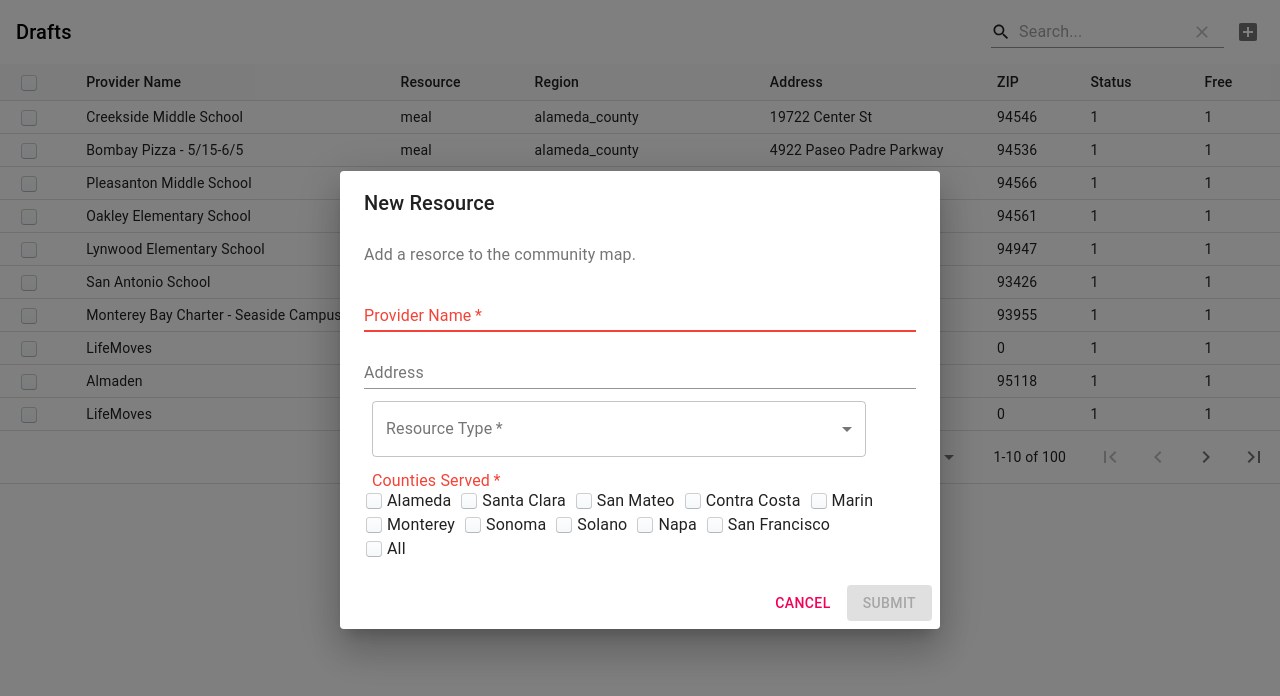
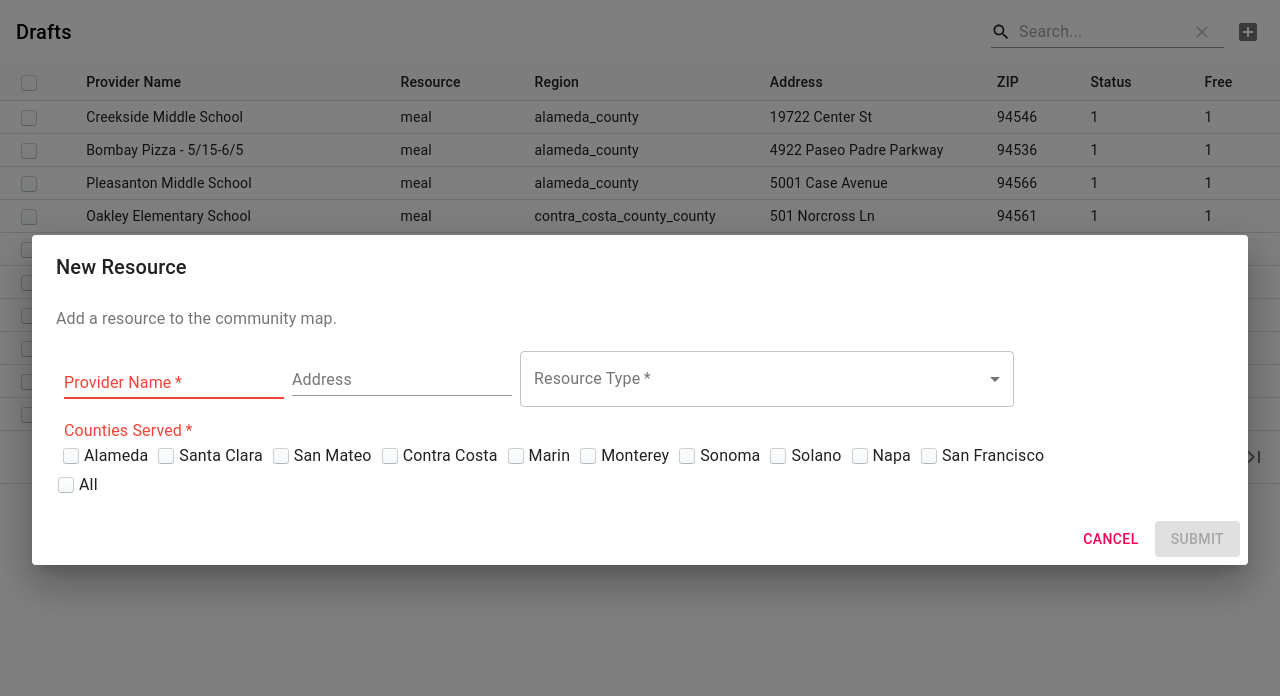
Before and after one commit to dcl-covid-19/bac-volunteer-cms, a React (Create React App) app: page / in a window 1280 px wide. Both pictures are taken after a click on the button 1248 px from the left and 32 px from the top of the page. Shown: the top 696 px of the page. Built offline with nearby package versions, Linux system fonts and the light colour scheme.

Commit message:
Form refactor

```diff
--- a/src/components/common/CompactCheckbox.tsx
+++ b/src/components/common/CompactCheckbox.tsx
@@ -69,8 +69,9 @@ const useStyles = makeStyles({
     },
 });
 
-const StyledCheckbox = React.forwardRef(
+const CompactCheckbox = React.forwardRef(
     (props: CheckboxProps, ref) => {
+        console.log("checkbox props " + props);
         const classes = useStyles();
         const { indeterminate } = props;
         const defaultRef = React.useRef();
@@ -96,4 +97,4 @@ const StyledCheckbox = React.forwardRef(
     }
 );
 
-export default StyledCheckbox;
+export default CompactCheckbox;
--- a/src/components/table/AddEditDialog.tsx
+++ b/src/components/table/AddEditDialog.tsx
@@ -41,6 +41,7 @@ export const AddEditDialog = (props: AddEditDialogProps) => {
     return (
         <div>
             <Dialog
+                maxWidth="lg"
                 open={isOpen}
                 onClose={handleClose}
                 aria-labelledby="dialog-title"
--- a/src/components/table/LongForm.tsx
+++ b/src/components/table/LongForm.tsx
@@ -5,6 +5,7 @@ import FormControl from '@material-ui/core/FormControl';
 import FormControlLabel from '@material-ui/core/FormControlLabel';
 import FormGroup from '@material-ui/core/FormGroup';
 import FormLabel from '@material-ui/core/FormLabel';
+import Input from '@material-ui/core/Input';
 import InputLabel from '@material-ui/core/InputLabel';
 import Select from '@material-ui/core/Select';
 import TextField from '@material-ui/core/TextField';
@@ -48,6 +49,7 @@ interface LongFormProps {
 export const LongForm = function(props: LongFormProps) {
     const classes = useStyles();
     const { setResource, resource, errors } = props;
+    console.log(resource);
     const handleChange = (field: string) => (event: any) => {
         setResource({ ...resource, [field]: event.target.value });
     };
@@ -60,23 +62,19 @@ export const LongForm = function(props: LongFormProps) {
     };
     return (
         <>
-            <TextField
-                required
-                size="small"
-                margin="dense"
-                label="Provider Name"
-                type="text"
-                fullWidth
-                error={errors.provider_name}
-                value={resource.provider_name}
-                onChange={handleChange('provider_name')}
-            />
+            <FormControl required error={errors.provider_name} className={classes.formControl}>
+                <InputLabel htmlFor="provider-name">Provider Name</InputLabel>
+                <Input
+                    id="provider-name"
+                    value={resource.provider_name}
+                    onChange={handleChange('provider_name')}
+                />
+            </FormControl>
             <TextField
                 size="small"
                 margin="dense"
                 label="Address"
                 type="text"
-                fullWidth
                 value={resource.address}
                 onChange={handleChange('address')}
             />
@@ -100,7 +98,7 @@ export const LongForm = function(props: LongFormProps) {
             </FormControl>
             <FormControl required error={errors.counties} className={classes.formControl}>
                 <FormLabel component="legend">Counties Served</FormLabel>
-                <FormGroup row>
+                <FormGroup row style={{ padding: "5px" }}>
                     <FormControlLabel
                         control={<CompactCheckbox checked={resource.alameda} onChange={handleChecked('alameda')} />}
                         label="Alameda"
--- a/src/components/table/NewResource.tsx
+++ b/src/components/table/NewResource.tsx
@@ -27,7 +27,7 @@ const NewResource = (props: NewResourceProps) => {
             </Tooltip>
             <AddEditDialog
                 title="New Resource"
-                description="Add a resorce to the community map."
+                description="Add a resource to the community map."
                 isOpen={isOpen}
                 setOpen={setOpen}
                 resource={resource}
```
Also changed, not shown: src/constants/Meals.json (renamed from src/constants/meals.json), src/constants/Options.json (renamed from src/constants/options.json).
